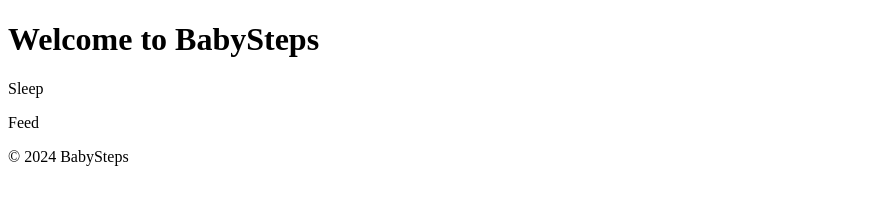
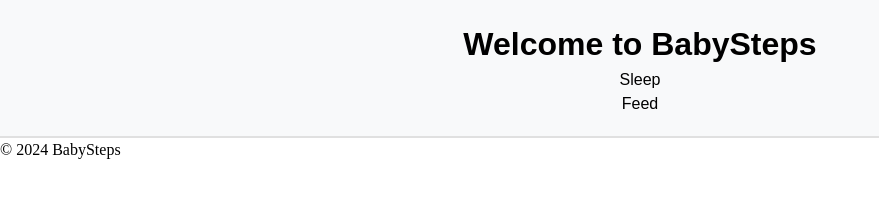
Before and after one commit to JOrekoya/babysteps, a plain HTML site: page index.html in a window 1280 px wide. Shown: the whole page, without its empty margins (0-879 px from the left). Drawn offline with Linux system fonts and the light colour scheme.

Commit message:
Add CSS files for styling and layout of the BabySteps website

```diff
--- a/index.html
+++ b/index.html
@@ -5,6 +5,8 @@
     <meta charset="UTF-8">
     <meta name="viewport" content="width=device-width, initial-scale=1.0">
     <title>BabySteps</title>
+    <link rel="stylesheet" href="reset.css">
+    <link rel="stylesheet" href="styles.css">
 </head>
 
 <body>
--- /dev/null
+++ b/reset.css
@@ -0,0 +1,54 @@
+/* 1. Use a more-intuitive box-sizing model */
+*, *::before, *::after {
+  box-sizing: border-box;
+}
+
+/* 2. Remove default margin */
+* {
+  margin: 0;
+}
+
+/* 3. Enable keyword animations */
+@media (prefers-reduced-motion: no-preference) {
+  html {
+    interpolate-size: allow-keywords;
+  }
+}
+
+body {
+  /* 4. Add accessible line-height */
+  line-height: 1.5;
+  /* 5. Improve text rendering */
+  -webkit-font-smoothing: antialiased;
+}
+
+/* 6. Improve media defaults */
+img, picture, video, canvas, svg {
+  display: block;
+  max-width: 100%;
+}
+
+/* 7. Inherit fonts for form controls */
+input, button, textarea, select {
+  font: inherit;
+}
+
+/* 8. Avoid text overflows */
+p, h1, h2, h3, h4, h5, h6 {
+  overflow-wrap: break-word;
+}
+
+/* 9. Improve line wrapping */
+p {
+  text-wrap: pretty;
+}
+h1, h2, h3, h4, h5, h6 {
+  text-wrap: balance;
+}
+
+/*
+  10. Create a root stacking context
+*/
+#root, #__next {
+  isolation: isolate;
+}
--- /dev/null
+++ b/styles.css
@@ -0,0 +1,7 @@
+header{
+    background-color: #f8f9fa;
+    padding: 20px;
+    text-align: center;
+    font-family: Arial, sans-serif;
+    border-bottom: 2px solid #e0e0e0;
+}
```
